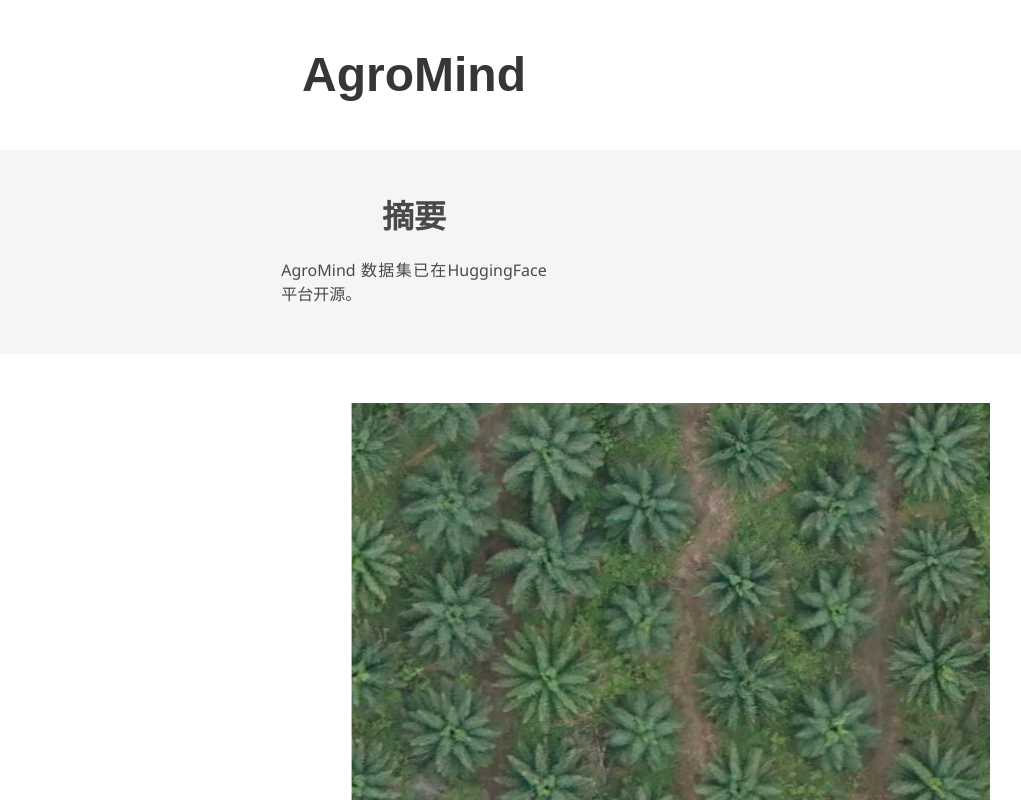
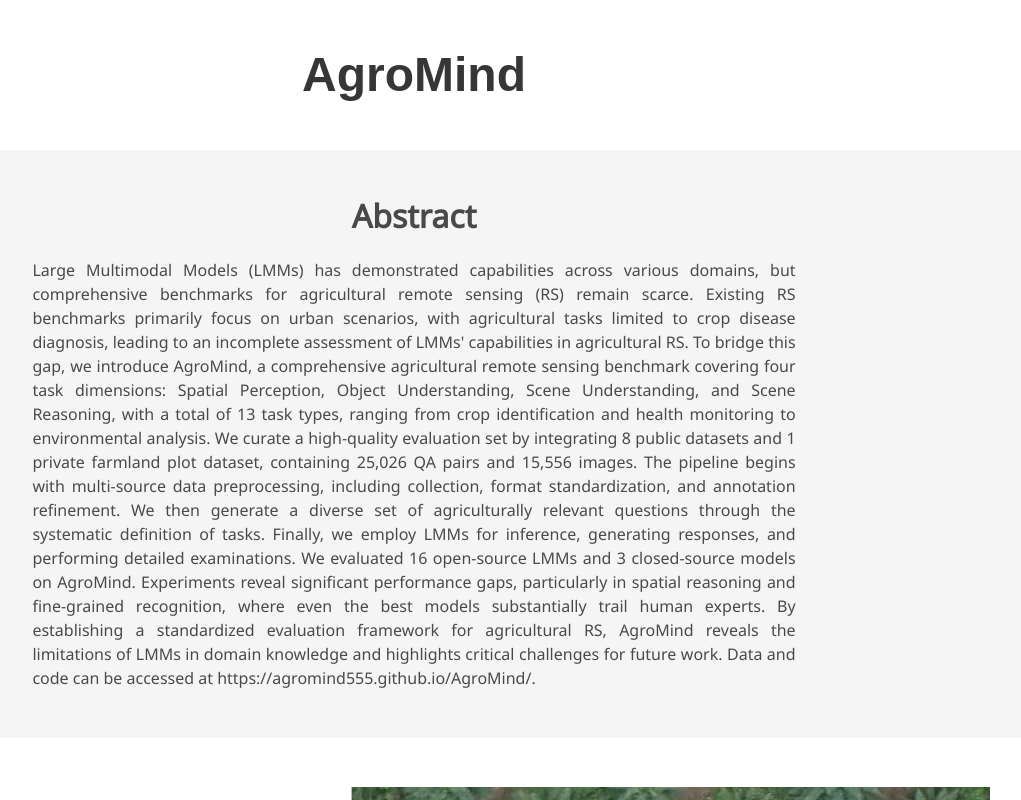
Before and after one commit to rssysu/AgroMind, a plain HTML site: page index.html in a window 1280 px wide. Shown: the top 800 px of the page, without its empty margins (226-1247 px from the left). Drawn offline with nearby package versions, Linux system fonts and the light colour scheme; some icons are missing; a web font is replaced by a local one.

Commit message:
Update index.html

```diff
--- a/index.html
+++ b/index.html
@@ -14,7 +14,6 @@
   <meta property="og:image:width" content="2724"/>
   <meta property="og:image:height" content="2724"/>
 
-  <meta name="keywords" content="智能农业, 农作物预测, AI决策, 多模态分析"> <!-- ⚠️关键词 -->
   <meta name="viewport" content="width=device-width, initial-scale=1">
 
   <!-- ⚠️修改页面标题 -->
@@ -62,11 +61,16 @@
     <div class="container is-max-desktop">
       <div class="columns is-centered has-text-centered">
         <div class="column is-four-fifths">
-          <h2 class="title is-3">摘要</h2>
+          <h2 class="title is-3">Abstract</h2>
           <div class="content has-text-justified">
             <p>
-              AgroMind
-              数据集已在HuggingFace平台开源。
+              Large Multimodal Models (LMMs) has demonstrated capabilities across various domains, but comprehensive benchmarks for agricultural remote sensing (RS) remain scarce. Existing RS benchmarks primarily focus on urban scenarios, with agricultural tasks limited to crop disease diagnosis, leading to an incomplete assessment of LMMs' capabilities in agricultural RS.
+  To bridge this gap, we introduce AgroMind, a comprehensive agricultural remote sensing benchmark covering four task dimensions: Spatial Perception, Object Understanding, Scene Understanding, and Scene Reasoning, with a total of 13 task types, ranging from crop identification and health monitoring to environmental analysis.
+  We curate a high-quality evaluation set by integrating 8 public datasets and 1 private farmland plot dataset, containing 25,026 QA pairs and 15,556 images. The pipeline begins with multi-source data preprocessing, including collection, format standardization, and annotation refinement. We then generate a diverse set of agriculturally relevant questions through the systematic definition of tasks. Finally, we employ LMMs for inference, generating responses, and performing detailed examinations.
+  We evaluated 16 open-source LMMs and 3 closed-source models on AgroMind.
+  Experiments reveal significant performance gaps, particularly in spatial reasoning and fine-grained recognition, where even the best models substantially trail human experts.
+  By establishing a standardized evaluation framework for agricultural RS, AgroMind reveals the limitations of LMMs in domain knowledge and highlights critical challenges for future work.
+  Data and code can be accessed at https://agromind555.github.io/AgroMind/.
             </p>
           </div>
         </div>
@@ -109,10 +113,10 @@
             <h2 class="title is-3">数据集信息</h2>
             <div class="content has-text-justified">
               <p>
-                我们在HuggingFace平台开源了AgroSet数据集，包含：
+                The datasets can be downloaded in HuggingFace.
                 <ul>
-                  <li>15556张农业图像</li>
-                  <li>25026个QA对</li>
+                  <li>15556 agricultural pictures</li>
+                  <li>25026 QA pairs</li>
                 </ul>
                 <a href="https://huggingface.co/datasets/AgroMind/AgroMind" target="_blank" class="button is-info">
                   <span class="icon"><i class="fas fa-external-link-alt"></i></span>
```
